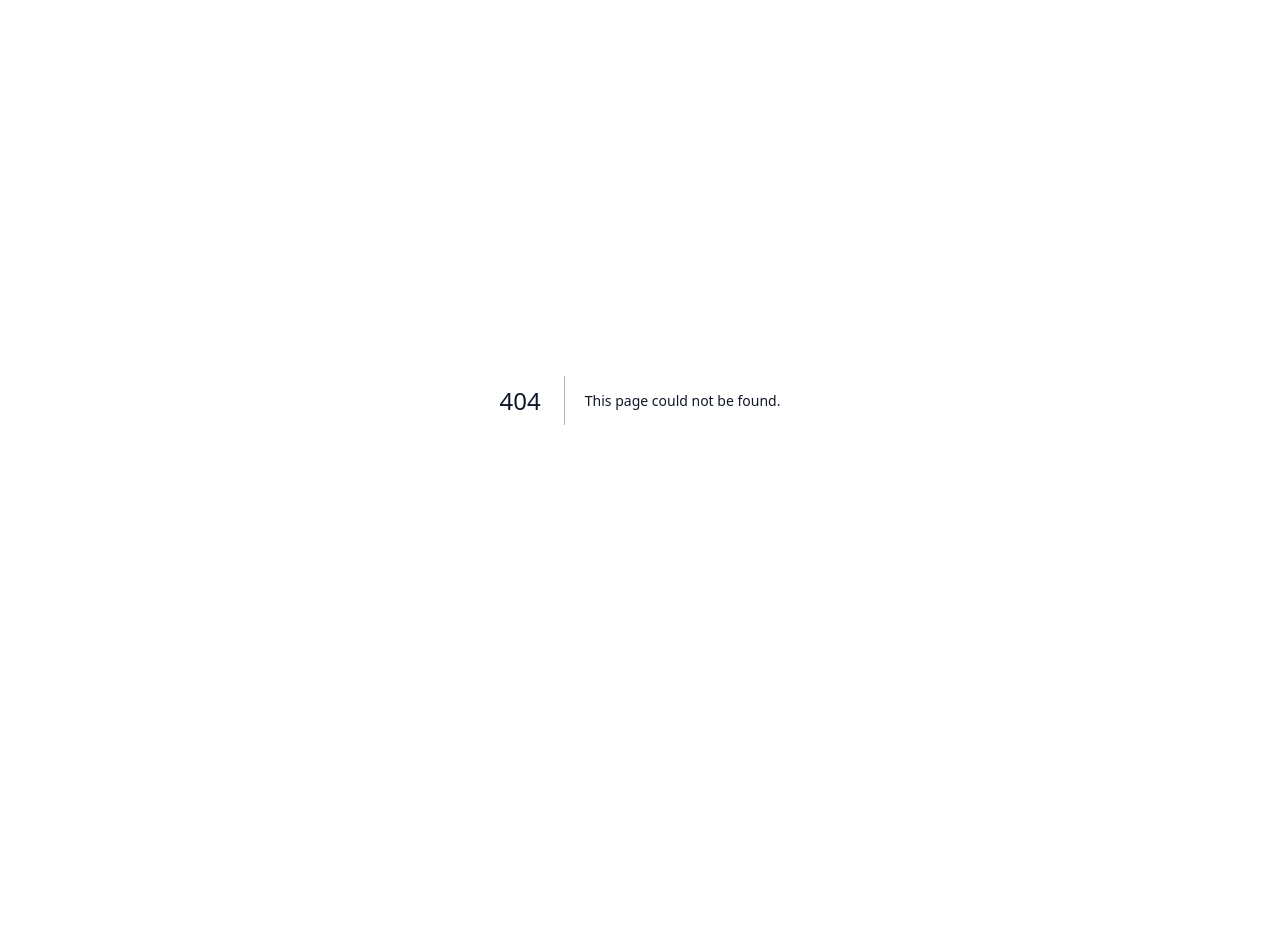
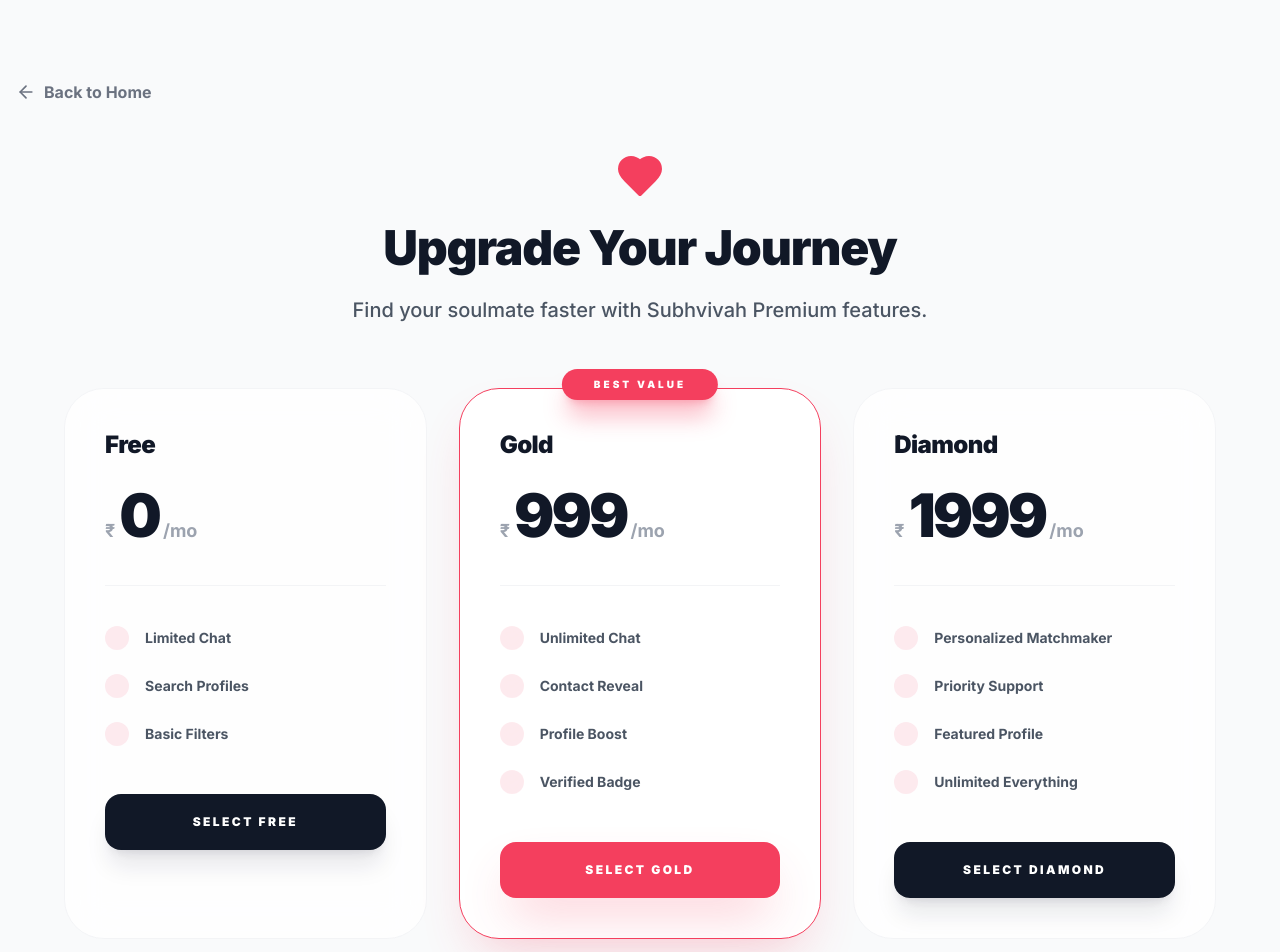
Before and after one commit to chitranjanpro-ship-it/subhvivah, a Next.js app: page /premium in a window 1280 px wide. Before the commit this address had no page. Shown: the top 952 px of the page. Before the commit the page ends 800 px from the top, so only its background shows below. Built offline with nearby package versions, Linux system fonts and the light colour scheme.

Commit message:
fix: implement premium plan selection logic and dedicated premium page

```diff
--- /dev/null
+++ b/src/app/api/subscriptions/route.ts
@@ -0,0 +1,67 @@
+import { NextResponse } from 'next/server';
+import { prisma } from '@/lib/prisma';
+import { verifyToken } from '@/lib/auth';
+
+async function getUser(request: Request) {
+  const authHeader = request.headers.get('Authorization');
+  const token = authHeader?.startsWith('Bearer ') ? authHeader.split(' ')[1] : null;
+
+  if (!token) return null;
+
+  try {
+    const decoded: any = verifyToken(token);
+    return decoded;
+  } catch (error) {
+    return null;
+  }
+}
+
+export async function POST(request: Request) {
+  const user = await getUser(request);
+  if (!user) return NextResponse.json({ message: 'Unauthorized' }, { status: 401 });
+
+  try {
+    const { planName } = await request.json();
+
+    // Calculate end date (30 days from now)
+    const endDate = new Date();
+    endDate.setDate(endDate.getDate() + 30);
+
+    // Deactivate existing subscriptions
+    await prisma.subscription.updateMany({
+      where: { userId: user.id, isActive: true },
+      data: { isActive: false }
+    });
+
+    const subscription = await prisma.subscription.create({
+      data: {
+        userId: user.id,
+        planName,
+        endDate,
+        isActive: true
+      }
+    });
+
+    return NextResponse.json({ message: 'Subscription successful', subscription }, { status: 201 });
+  } catch (error) {
+    console.error('Subscription error:', error);
+    return NextResponse.json({ message: 'Internal server error' }, { status: 500 });
+  }
+}
+
+export async function GET(request: Request) {
+  const user = await getUser(request);
+  if (!user) return NextResponse.json({ message: 'Unauthorized' }, { status: 401 });
+
+  try {
+    const subscription = await prisma.subscription.findFirst({
+      where: { userId: user.id, isActive: true },
+      orderBy: { startDate: 'desc' }
+    });
+
+    return NextResponse.json({ subscription });
+  } catch (error) {
+    console.error('Fetch subscription error:', error);
+    return NextResponse.json({ message: 'Internal server error' }, { status: 500 });
+  }
+}
--- a/src/app/page.tsx
+++ b/src/app/page.tsx
@@ -142,9 +142,12 @@
                       </li>
                     ))}
                   </ul>
-                  <button className={`w-full py-4 rounded-2xl font-black text-sm uppercase tracking-widest transition-all active:scale-[0.98] ${plan.recommended ? 'bg-primary-600 text-white shadow-xl shadow-primary-500/30 hover:bg-primary-700' : 'bg-gray-900 text-white hover:bg-gray-800 shadow-lg shadow-gray-900/10'}`}>
+                  <Link
+                    href="/premium"
+                    className={`w-full py-4 rounded-2xl font-black text-sm uppercase tracking-widest transition-all active:scale-[0.98] text-center flex items-center justify-center ${plan.recommended ? 'bg-primary-600 text-white shadow-xl shadow-primary-500/30 hover:bg-primary-700' : 'bg-gray-900 text-white hover:bg-gray-800 shadow-lg shadow-gray-900/10'}`}
+                  >
                     Choose {plan.title}
-                  </button>
+                  </Link>
                 </div>
               ))}
             </div>
--- /dev/null
+++ b/src/app/premium/page.tsx
@@ -0,0 +1,145 @@
+"use client";
+
+import { useEffect, useState } from "react";
+import Link from "next/link";
+import { useRouter } from "next/navigation";
+import { motion } from "framer-motion";
+import { Heart, CheckCircle, ArrowLeft, Loader2 } from "lucide-react";
+import { useAuthStore } from "@/store/auth.store";
+import api from "@/lib/axios";
+import toast from "react-hot-toast";
+
+const plans = [
+  {
+    name: "Free",
+    price: "0",
+    features: ["Limited Chat", "Search Profiles", "Basic Filters"],
+    recommended: false
+  },
+  {
+    name: "Gold",
+    price: "999",
+    features: ["Unlimited Chat", "Contact Reveal", "Profile Boost", "Verified Badge"],
+    recommended: true
+  },
+  {
+    name: "Diamond",
+    price: "1999",
+    features: ["Personalized Matchmaker", "Priority Support", "Featured Profile", "Unlimited Everything"],
+    recommended: false
+  }
+];
+
+export default function PremiumPage() {
+  const router = useRouter();
+  const { user, isLoading: authLoading } = useAuthStore();
+  const [subscribing, setSubscribing] = useState<string | null>(null);
+
+  const handleChoosePlan = async (planName: string) => {
+    if (!user) {
+      toast.error("Please login to choose a plan");
+      router.push("/login?redirect=/premium");
+      return;
+    }
+
+    if (planName === "Free") {
+      router.push("/dashboard");
+      return;
+    }
+
+    try {
+      setSubscribing(planName);
+      await api.post("/subscriptions", { planName });
+      toast.success(`Successfully subscribed to ${planName} plan!`);
+      router.push("/dashboard");
+    } catch (error) {
+      toast.error("Subscription failed. Please try again.");
+    } finally {
+      setSubscribing(null);
+    }
+  };
+
+  if (authLoading) {
+    return (
+      <div className="min-h-screen flex items-center justify-center">
+        <Loader2 className="w-10 h-10 text-primary-600 animate-spin" />
+      </div>
+    );
+  }
+
+  return (
+    <div className="min-h-screen bg-gray-50 py-20">
+      <div className="container mx-auto px-4">
+        <Link href="/" className="inline-flex items-center gap-2 text-gray-500 hover:text-primary-600 transition-colors mb-12 font-bold group">
+          <ArrowLeft className="w-5 h-5 group-hover:-translate-x-1 transition-transform" />
+          Back to Home
+        </Link>
+
+        <div className="text-center max-w-3xl mx-auto mb-16">
+          <Heart className="w-12 h-12 text-primary-600 mx-auto mb-6 fill-primary-600" />
+          <h1 className="text-4xl md:text-5xl font-black text-gray-900 mb-6 tracking-tight">Upgrade Your Journey</h1>
+          <p className="text-xl text-gray-600 font-medium">Find your soulmate faster with Subhvivah Premium features.</p>
+        </div>
+
+        <div className="grid md:grid-cols-3 gap-8 max-w-6xl mx-auto">
+          {plans.map((plan, i) => (
+            <motion.div
+              key={i}
+              initial={{ opacity: 0, y: 20 }}
+              animate={{ opacity: 1, y: 0 }}
+              transition={{ delay: i * 0.1 }}
+              className={`p-10 rounded-[2.5rem] border ${plan.recommended ? 'border-primary-600 shadow-2xl shadow-primary-500/20 scale-105 relative z-10 bg-white' : 'border-gray-100 bg-white/80 backdrop-blur-xl'} transition-all hover:translate-y-[-8px]`}
+            >
+              {plan.recommended && (
+                <div className="absolute -top-5 left-1/2 -translate-x-1/2 bg-primary-600 text-white px-8 py-2 rounded-full text-[10px] font-black uppercase tracking-[0.3em] shadow-xl shadow-primary-500/40">
+                  Best Value
+                </div>
+              )}
+
+              <h3 className="text-2xl font-black mb-6 text-gray-900 tracking-tight">{plan.name}</h3>
+
+              <div className="flex items-baseline gap-1 mb-10">
+                <span className="text-lg font-bold text-gray-400">₹</span>
+                <span className="text-6xl font-black text-gray-900 tracking-tighter">{plan.price}</span>
+                <span className="text-lg font-bold text-gray-400">/mo</span>
+              </div>
+
+              <div className="h-px w-full bg-gray-100 mb-10" />
+
+              <ul className="space-y-6 mb-12">
+                {plan.features.map((feature, j) => (
+                  <li key={j} className="flex items-center gap-4 text-sm text-gray-600 font-bold">
+                    <div className="w-6 h-6 rounded-full bg-primary-50 flex items-center justify-center flex-shrink-0">
+                      <CheckCircle className="w-4 h-4 text-primary-600" />
+                    </div>
+                    {feature}
+                  </li>
+                ))}
+              </ul>
+
+              <button
+                onClick={() => handleChoosePlan(plan.name)}
+                disabled={subscribing !== null}
+                className={`w-full py-5 rounded-2xl font-black text-xs uppercase tracking-[0.2em] transition-all active:scale-[0.95] flex items-center justify-center gap-2 ${
+                  plan.recommended
+                    ? 'bg-primary-600 text-white shadow-2xl shadow-primary-500/30 hover:bg-primary-700'
+                    : 'bg-gray-900 text-white hover:bg-black shadow-xl shadow-gray-900/10'
+                } disabled:opacity-50 disabled:cursor-not-allowed`}
+              >
+                {subscribing === plan.name ? (
+                  <Loader2 className="w-5 h-5 animate-spin" />
+                ) : (
+                  `Select ${plan.name}`
+                )}
+              </button>
+            </motion.div>
+          ))}
+        </div>
+
+        <div className="mt-20 text-center text-gray-400 text-sm font-bold uppercase tracking-widest">
+          Secure payment processing • No hidden fees • Cancel anytime
+        </div>
+      </div>
+    </div>
+  );
+}
```
